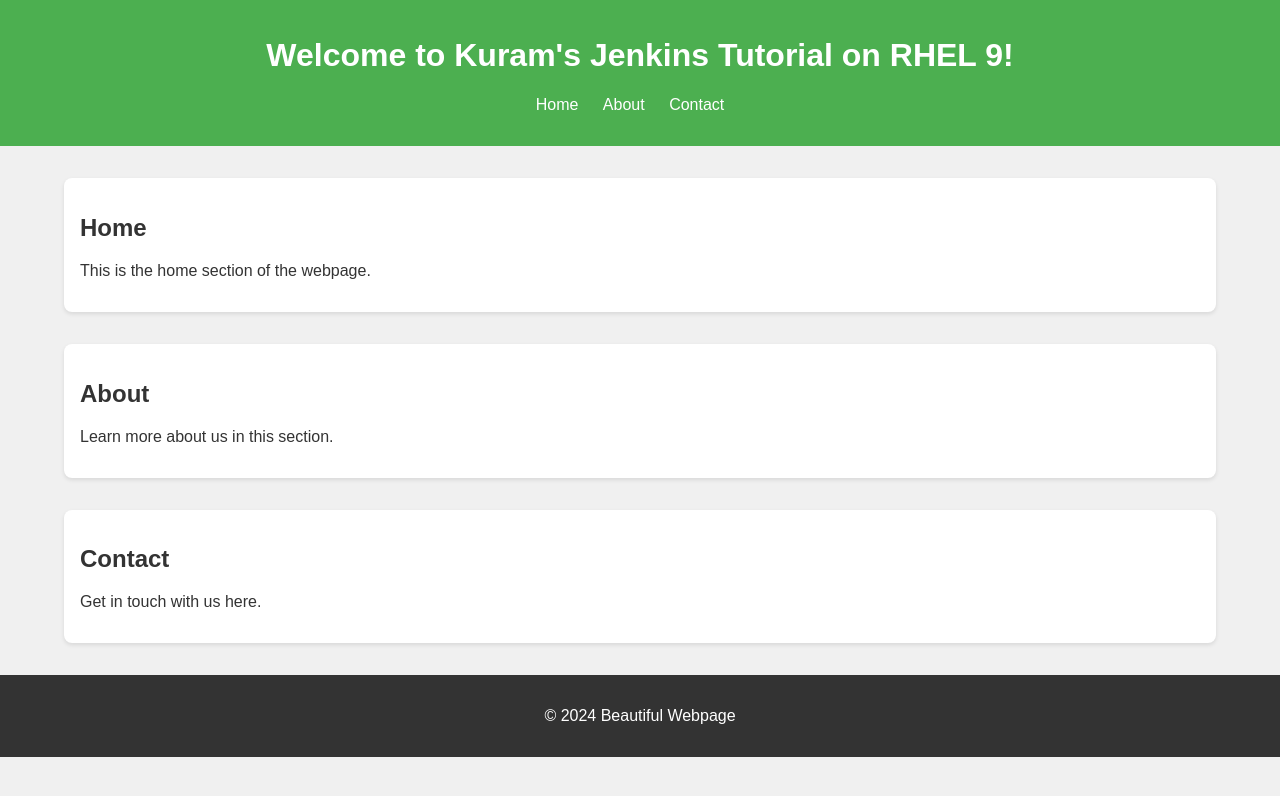
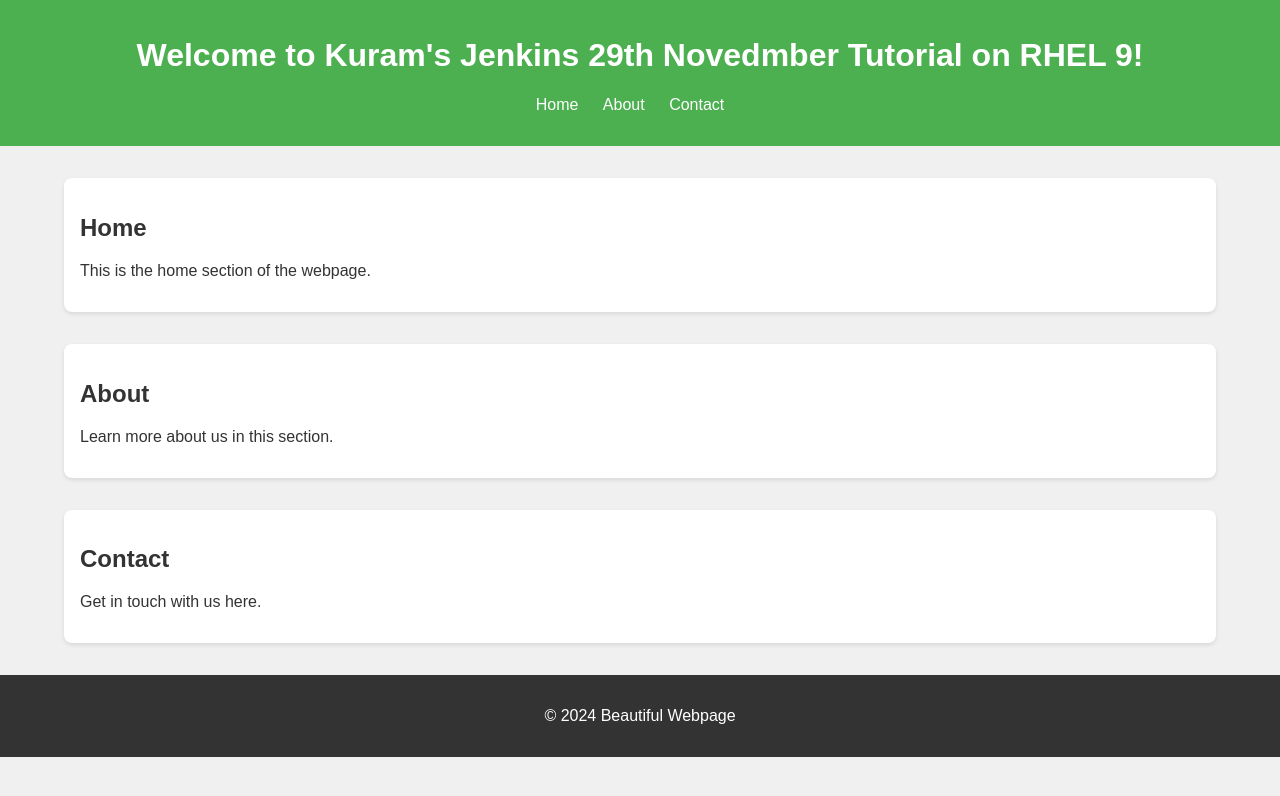
Before and after one commit to itsmisrial-cloud/pythoncode, a plain HTML site: page index.html in a window 1280 px wide. Drawn offline with Linux system fonts and the light colour scheme.

Commit message:
Update1 index.html

```diff
--- a/index.html
+++ b/index.html
@@ -51,7 +51,7 @@
 </head>
 <body>
     <header>
-        <h1>Welcome to Kuram's Jenkins Tutorial on RHEL 9! </h1>
+        <h1>Welcome to Kuram's Jenkins 29th Novedmber Tutorial on RHEL 9! </h1>
         <nav>
             <ul>
                 <li><a href="#home">Home</a></li>
```
